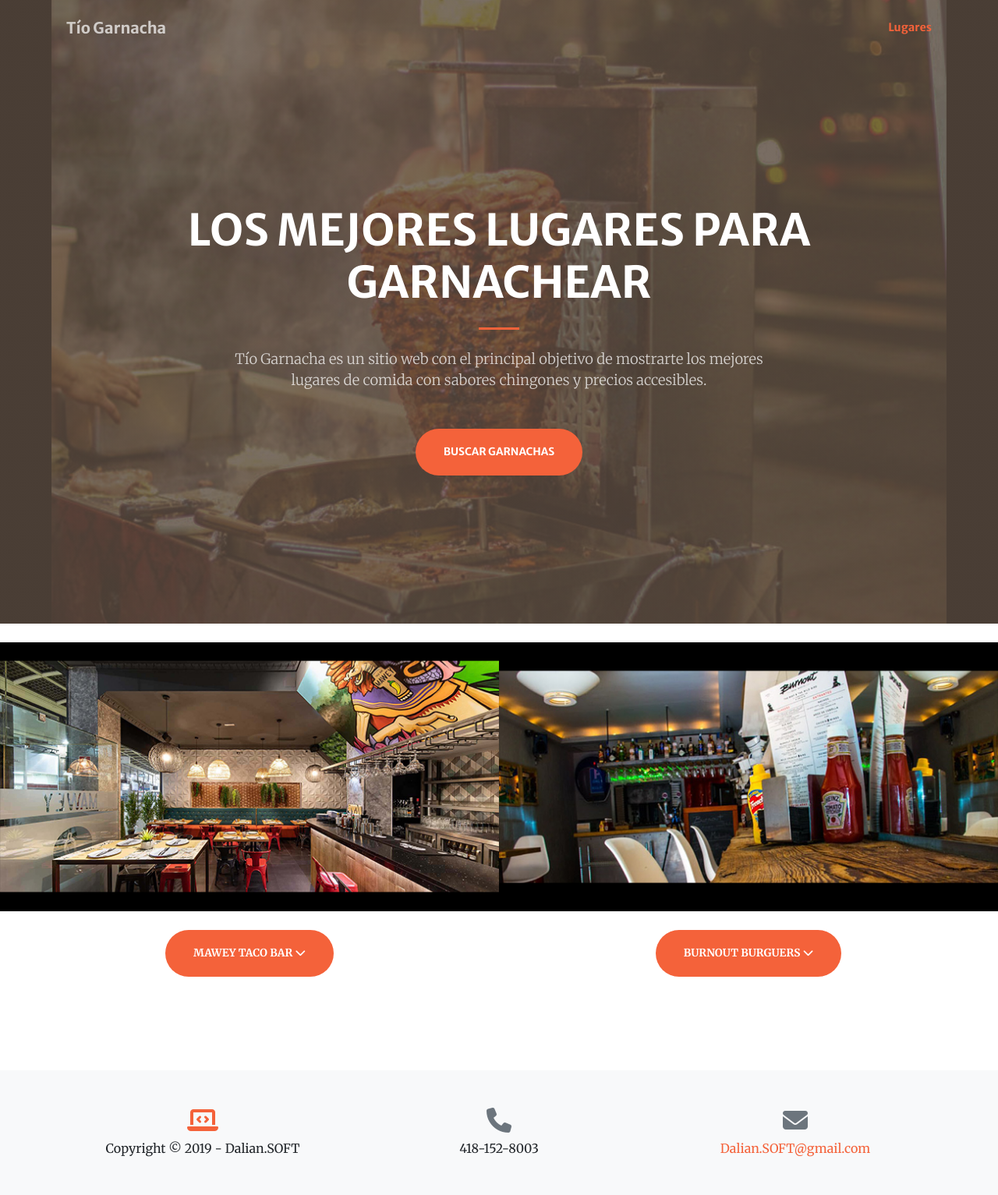
After one commit to alanherrera28/TioGarnacha, a PHP site: page /index.html in a window 1280 px wide. The commit adds this page. Shown: the whole page at 78% size. Run offline with PHP 8.4, Linux system fonts and the light colour scheme; some libraries are stand-ins or nearby versions.

Commit message:
Index HTML

```diff
--- /dev/null
+++ b/index.html
@@ -0,0 +1,273 @@
+<!DOCTYPE html>
+<html lang="en">
+<!-- Head -->
+
+<head>
+    <meta charset="utf-8">
+    <meta name="viewport" content="width=device-width, initial-scale=1, shrink-to-fit=no">
+    <title>Tío Garnacha</title>
+    <link rel="icon" type="image/vnd.microsoft.icon" href="favicon.ico">
+    <!-- Font Awesome Icons -->
+    <link href="vendor/fontawesome-free/css/all.min.css" rel="stylesheet" type="text/css">
+    <!-- Google Fonts -->
+    <link href="https://fonts.googleapis.com/css?family=Merriweather+Sans:400,700" rel="stylesheet">
+    <link href='https://fonts.googleapis.com/css?family=Merriweather:400,300,300italic,400italic,700,700italic' rel='stylesheet' type='text/css'>
+    <!-- Plugin CSS -->
+    <link href="vendor/magnific-popup/magnific-popup.css" rel="stylesheet">
+    <!-- Theme CSS - Includes Bootstrap -->
+    <link href="css/creative.css" rel="stylesheet">
+    <link href="css/creative.min.css" rel="stylesheet">
+</head>
+<!-- Head -->
+
+<body id="page-top">
+    <!-- Header -->
+    <!-- Barra Navegación -->
+    <nav class="navbar navbar-expand-lg navbar-light fixed-top py-3" id="mainNav">
+        <div class="container">
+            <a class="navbar-brand js-scroll-trigger" href="#page-top">Tío Garnacha</a>
+            <button class="navbar-toggler navbar-toggler-right" type="button" data-toggle="collapse" data-target="#navbarResponsive" aria-controls="navbarResponsive" aria-expanded="false" aria-label="Toggle navigation">
+            <span class="navbar-toggler-icon"></span>
+        </button>
+            <div class="collapse navbar-collapse" id="navbarResponsive">
+                <ul class="navbar-nav ml-auto my-2 my-lg-0">
+                    <li class="nav-item">
+                        <a class="nav-link js-scroll-trigger" href="#lugares">Lugares</a>
+                    </li>
+                </ul>
+            </div>
+        </div>
+    </nav>
+
+    <!-- HOME -->
+    <header class="masthead">
+        <div class="container h-100">
+            <div class="row h-100 align-items-center justify-content-center text-center">
+                <div class="col-lg-10 align-self-end">
+                    <h1 class="text-uppercase text-white font-weight-bold">Los mejores lugares para garnachear</h1>
+                    <hr class="divider my-4">
+                </div>
+                <div class="col-lg-8 align-self-baseline">
+                    <p class="text-white-75 font-weight-light mb-5">Tío Garnacha es un sitio web con el principal objetivo de mostrarte los mejores lugares de comida con sabores chingones y precios accesibles.</p>
+                    <a class="btn btn-primary btn-xl js-scroll-trigger" href="#lugares">Buscar Garnachas</a>
+                </div>
+            </div>
+        </div>
+    </header>
+    <!-- Header -->
+
+    <!-- Lugares -->
+    <section id="lugares">
+        <div class="container-fluid p-0">
+            <div class="row no-gutters">
+                <div class="col-md-6 col-sm-6" style="text-align:center">
+                    <br>
+                    <img class="img-fluid" src="img/portfolio/13.jpg" alt="Mawey Taqueria">
+                    <br><br>
+                    <button name="btnMawey" class="btn-primary btn-xl js-scroll-trigger" type="button" onClick="mostrar_mawey()">
+            Mawey Taco Bar <i class='fas fa-chevron-down'></i>
+          </button>
+                </div>
+                <div class="col-md-6 col-sm-6" style="text-align:center">
+                    <br>
+                    <img class="img-fluid" src="img/portfolio/12.jpg" alt="Burnout Burguers">
+                    <br><br>
+                    <button name="btnMawey" class="btn-primary btn-xl js-scroll-trigger" type="button" onClick="mostrar_bournout()">
+          Burnout Burguers <i class='fas fa-chevron-down'></i>
+          </button>
+                </div>
+    </section>
+    <!-- Lugares -->
+
+    <br><br>
+
+    <!-- Mawey -->
+    <section class="page-section" id="mawey" style="display:none;">
+        <div class="container">
+            <div class="row">
+                <div class="col-md-8 col-sm-6" style="text-align:center">
+                    <img src="img/portfolio/logomawey.png" alt="Mawey Taqueria">
+                </div>
+                <div class="col-md-4 col-sm-6" style="text-align:center">
+                    <br><br><br>
+                    <button name="btnMawey" class="btn-primary btn-xl js-scroll-trigger" onClick="ocultar_mawey()">
+                Ocultar <i class="fas fa-chevron-up"></i>
+              </button>
+                </div>
+
+                <div class="container">
+                    <div class="row">
+                        <div class="col-md-6">
+                            <div class="card-body">
+                                <h4 class="card-title">Horarios</h4>
+                                <p class="card-text"><i class="fas fa-calendar-week"></i> Martes a Jueves de 13:30 a 16:00 y de 20:30 a 00:00</p>
+                                <p class="card-text"><i class="fas fa-calendar-week"></i> Viernes a Domingo de 13:30 a 16:00 y de 20:30 a 00:00</p>
+                            </div>
+                            <div class="card-body">
+                                <h4 class="card-title">Contacto</h4>
+                                <p class="card-text"><i class="fas fa-globe"></i>
+                                    <a span style="color: #f4623a;" target="_blank" rel="noopener noreferrer" href="https://www.restaurantemawey.com">
+                  https://www.restaurantemawey.com
+                  </a>
+                                </p>
+                                <p class="card-text">
+                                    <i class="far fa-envelope"></i> Email:
+                                    <a span style="color: #f4623a;" href="mailto:reservas@restaurantemawey.es">
+                  reservas@restaurantemawey.es
+                  </a>
+                                </p>
+                            </div>
+                            <div class="card-body">
+                                <h4 class="card-title">Ubicación</h4>
+                                <h5 class="card-text">Restaurante Gran Vía:</h5>
+                                <p class="card-text"><i class="fas fa-phone"></i> Teléfono: 91 878 52 01</p>
+                                <p class="card-text">
+                                    <i class="fas fa-map-marker-alt"></i>
+                                    <a span style="color: #f4623a;" target="_blank" rel="noopener noreferrer" href="https://goo.gl/maps/7wRrs4PgQD8CV3w88">
+                   Calle San Bernardo #5, galería, 28013 Madrid
+                  </a>
+                                </p>
+                                <br>
+                                <h5 class="card-text">Restaurante Olid:</h5>
+                                <p class="card-text"><i class="fas fa-phone"></i> Teléfono: 91 011 71 03</p>
+                                <p class="card-text">
+                                    <i class="fas fa-map-marker-alt"></i>
+                                    <a span style="color: #f4623a;" target="_blank" rel="noopener noreferrer" href="https://goo.gl/maps/ZdJ7gnWtThNjFj43A">
+                   Calle de Olid #6, 28010 Madrid
+                  </a>
+                                </p>
+                            </div>
+                        </div>
+                        <div class="col-sm-6">
+                            <h4>Comida</h4>
+                            <p>De el menu que tiene este restaurante le recomendamos:</p>
+                            <div class="card-body">
+                                <h5 class="card-title">Platos Fuertes</h5>
+                                <p class="card-text">
+                                    <p><i class="fas fa-utensils"></i> Quesos Fundidos $78.00 MXN</p>
+                                    <p><i class="fas fa-utensils"></i> Quesadillas $20.00 MXN</p>
+                                    <p><i class="fas fa-utensils"></i> Tacos Campechanos $12.00 MXN</p>
+                                    <p><i class="fas fa-utensils"></i> Tacos Bistek $10.00 MXN</p>
+                                    <p><i class="fas fa-utensils"></i> Tacos de Pastor $78.00 MXN</p>
+                                    <br>
+                                    <h5 class="card-title">Postres</h5>
+                                    <p><i class="fas fa-cookie-bite"></i> Pay de Limon $25.00 MXN</p>
+                                    <p><i class="fas fa-cookie-bite"></i> Carlota $20.00 MXN</p>
+                            </div>
+                        </div>
+                    </div>
+
+                </div>
+    </section>
+    <!-- Mawey -->
+    <br>
+    <!-- Burnout -->
+    <section class="page-section" id="burnout" style="display:none;">
+        <div class="container">
+            <div class="row">
+                <div class="col-md-8 col-sm-6" style="text-align:center">
+                    <img src="img/portfolio/Logo-Burnout.jpg" alt="Burnout Burguers Logo">
+                </div>
+                <div class="col-md-4 col-sm-6" style="text-align:center">
+                    <br>
+                    <button name="btnBurn" class="btn-primary btn-xl js-scroll-trigger" onClick="ocultar_bournout()">
+                Ocultar <i class="fas fa-chevron-up"></i>
+              </button>
+                </div>
+            </div>
+            <br>
+
+            <div class="container">
+                <div class="row">
+                    <div class="col-md-6">
+                        <div class="card-body">
+                            <h4 class="card-title">Horarios</h4>
+                            <p class="card-text"><i class="fas fa-calendar-week"></i> Lunes a Miércoles de 13:00 a 16: 30 y de 20:00 a 00:00</p>
+                            <p class="card-text"><i class="fas fa-calendar-week"></i> Jueves de 13:00 a 16:30 y de 20:00 a 01:00</p>
+                            <p class="card-text"><i class="fas fa-calendar-week"></i> Viernes y Sábado de 13:00 a 16:30 y de 20:00 a 1:30</p>
+                            <p class="card-text"><i class="fas fa-calendar-week"></i> Domingo de 13:00 a 17:00 y de 20:00 a 00:00</p>
+                        </div>
+                        <div class="card-body">
+                            <h4 class="card-title">Contacto</h4>
+                            <p class="card-text"><i class="fas fa-globe"></i>
+                                <a span style="color: #f4623a;" target="_blank" rel="noopener noreferrer" href="https://www.burnoutburgers.com/">
+                  https://www.burnoutburgers.com/
+                  </a>
+                            </p>
+                            <p class="card-text">
+                                <i class="far fa-envelope"></i> Email:
+                                <a span style="color: #f4623a;" href="mailto:INFO@BURNOUTBURGERS.COM">INFO@BURNOUTBURGERS.COM</a></p>
+                            </p>
+                        </div>
+                        <div class="card-body">
+                            <h4 class="card-title">Ubicación</h4>
+                            <p class="card-text"><i class="fas fa-phone"></i> Teléfono: 912680938</p>
+                            <p class="card-text">
+                                <i class="fas fa-map-marker-alt"></i>
+                                <a span style="color: #f4623a;" target="_blank" rel="noopener noreferrer" href="https://goo.gl/maps/c8kefc1TLXuVFh1k8">
+                  Calle de Fuencarral #148, 28010 Madrid
+                  </a>
+                            </p>
+                        </div>
+                    </div>
+                    <div class="col-sm-6">
+                        <h4>Comida</h4>
+                        <p>De el menu que tiene este restaurante le recomendamos:</p>
+                        <div class="card-body">
+                            <h5 class="card-title">Platos Fuertes</h5>
+                            <p class="card-text">
+                                <p><i class="fas fa-utensils"></i> Bun Ban: Hamburguesa al plato "sin pan", acompañada de pepinillo loncheado $60.00 MXN</p>
+                                <p><i class="fas fa-utensils"></i> Burnout Smokin: Queso cheddar curado, lechuga, bacon, cebolla caramelizada, pepinillo, smoky mayo y salsa BBQ $48.00 MXN</p>
+                                <p><i class="fas fa-utensils"></i> Wild Crunchy Bird: Hamburguesa de pechuga crujiente de pollo acorralado, lechuga, tomate, y salsa burnout $63.00 MXN</p>
+                                <p><i class="fas fa-utensils"></i> Nachos Burnout $40.00 MXN</p>
+                                <p> <i class="fas fa-utensils"></i> Buffalo Chickin Wings $90.00 MXN</p>
+                                <br>
+                                <h5 class="card-title">Postres</h5>
+                                <p><i class="fas fa-cookie-bite"></i> Sundae Cookie: Cookie recién horneada, cubierta con helado de vainilla y bañada con chocolate caliente $50.00 MXN</p>
+                                <p><i class="fas fa-cookie-bite"></i> Guiness Chocowow $45.00 MXN</p>
+                        </div>
+                    </div>
+                </div>
+
+            </div>
+    </section>
+    <!-- Burnout -->
+
+    <br><br>
+
+    <!-- Footer -->
+    <footer class="bg-light py-5">
+        <div class="container">
+            <div class="row">
+                <div class="col-md-4  ml-auto text-center mb-5 mb-lg-0">
+                    <i class="fas fa-2x fa-laptop-code text-primary mb-2"></i>
+                    <div>Copyright &copy; 2019 - Dalian.SOFT</div>
+                </div>
+                <div class="col-md-4  ml-auto text-center mb-5 mb-lg-0">
+                    <i class="fas fa-phone fa-2x mb-2 text-muted"></i>
+                    <div>418-152-8003</div>
+                </div>
+                <div class="col-md-4 mr-auto text-center">
+                    <i class="fas fa-envelope fa-2x mb-2 text-muted"></i>
+                    <a class="d-block" href="mailto:contact@yourwebsite.com">Dalian.SOFT@gmail.com</a>
+                </div>
+            </div>
+        </div>
+    </footer>
+
+    <!-- Bootstrap core JavaScript -->
+    <script src="vendor/jquery/jquery.min.js"></script>
+    <script src="vendor/bootstrap/js/bootstrap.bundle.min.js"></script>
+    <!-- Plugin JavaScript -->
+    <script src="vendor/jquery-easing/jquery.easing.min.js"></script>
+    <script src="vendor/magnific-popup/jquery.magnific-popup.min.js"></script>
+    <!-- Custom scripts for this template -->
+    <script src="js/creative.js"></script>
+    <!-- Custom scripts for this template -->
+    <script src="js/funciones_buttons.js"></script>
+    <!-- Iconos FontAwesome -->
+    <script src="https://kit.fontawesome.com/801633f78a.js" crossorigin="anonymous"></script>
+    <!-- Footer -->
+</body>
+
+</html>
--- a/index.php
+++ b/partials/index.php
@@ -18,7 +18,7 @@
           <br><br>
           <button name="btnMawey" class="btn-primary btn-xl js-scroll-trigger"
           type="button" onClick="mostrar_mawey()">
-            Mawey Taco Bar <i class='fas fa-chevron-down'></i>
+            Mawey Taco Bar <i class='fas fa-chevron-up'></i>
           </button>
         </div>
         <div class="col-md-6 col-sm-6" style="text-align:center">
@@ -27,7 +27,7 @@
           <br><br>
           <button name="btnMawey" class="btn-primary btn-xl js-scroll-trigger"
           type="button" onClick="mostrar_bournout()">
-          Burnout Burguers <i class='fas fa-chevron-down'></i>
+          Burnout Burguers <i class='fas fa-chevron-up'></i>
           </button>
         </div>
   </section>
```
